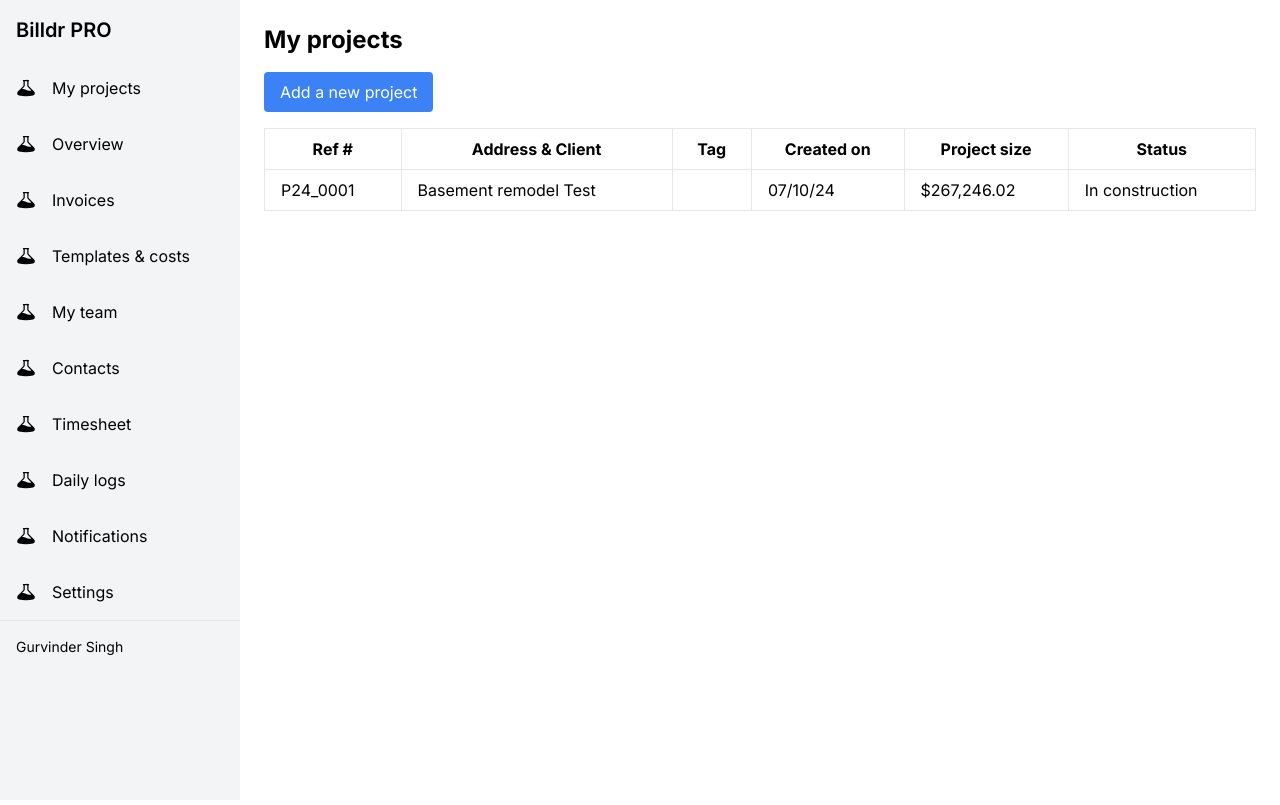
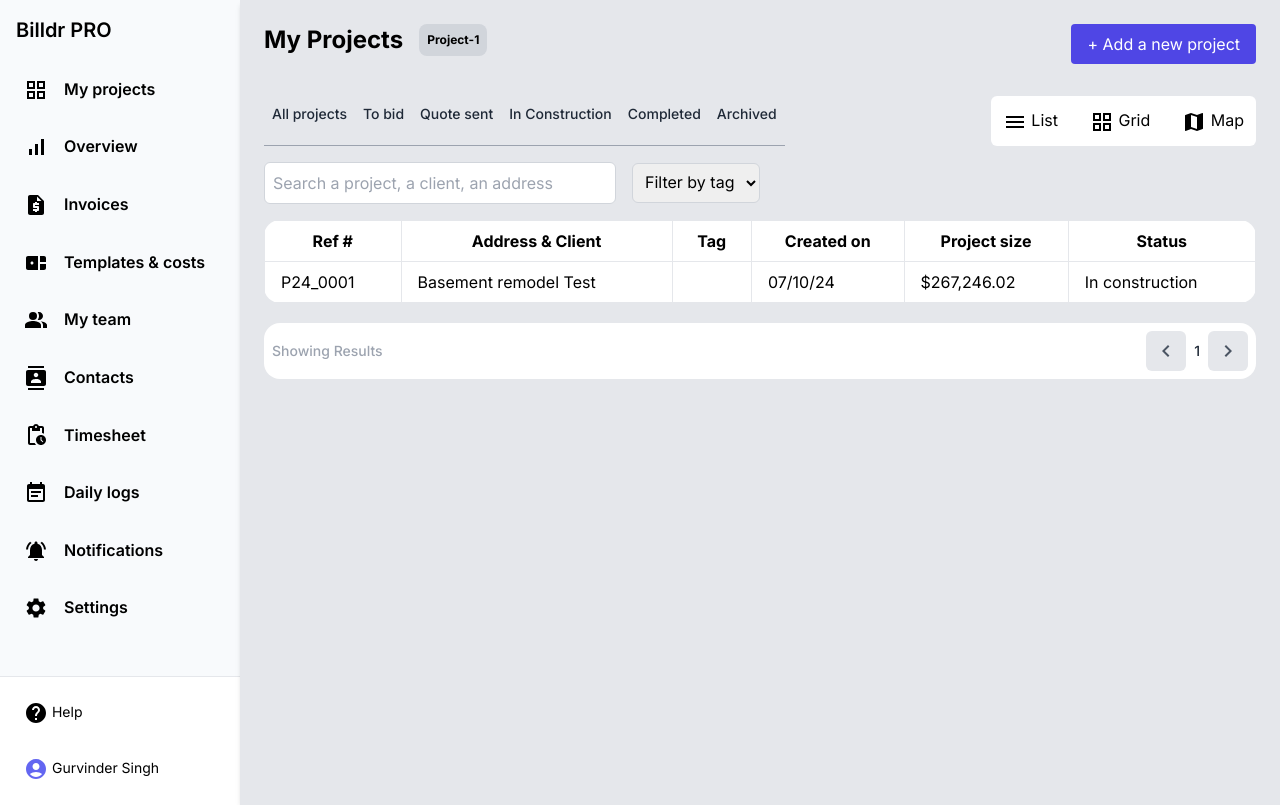
Before and after one commit to gursewak8427/prosbro, a Next.js app: page /my-projects in a window 1280 px wide. Built offline with nearby package versions, Linux system fonts and the light colour scheme.

Commit message:
added side bar and my project page

```diff
--- a/src/app/(website)/_components/sidebar.js
+++ b/src/app/(website)/_components/sidebar.js
@@ -1,35 +1,53 @@
 // Sidebar.js
 import React from 'react';
-import { BeakerIcon } from '@heroicons/react/24/solid'
+import Link from 'next/link';
+import GridViewIcon from '@mui/icons-material/GridView';
+import SignalCellularAltIcon from '@mui/icons-material/SignalCellularAlt';
+import RequestQuoteIcon from '@mui/icons-material/RequestQuote';
+import BentoIcon from '@mui/icons-material/Bento';
+import PeopleAltIcon from '@mui/icons-material/PeopleAlt';
+import ContactsIcon from '@mui/icons-material/Contacts';
+import PendingActionsIcon from '@mui/icons-material/PendingActions';
+import EventNoteIcon from '@mui/icons-material/EventNote';
+import NotificationsActiveIcon from '@mui/icons-material/NotificationsActive';
+import SettingsIcon from '@mui/icons-material/Settings';
+import HelpIcon from '@mui/icons-material/Help';
+import AccountCircleIcon from '@mui/icons-material/AccountCircle';
+
 
 
 const Sidebar = () => {
   const items = [
-    { text: 'My projects', icon: <BeakerIcon className="h-5 w-5" /> },
-    { text: 'Overview', icon: <BeakerIcon className="h-5 w-5" /> },
-    { text: 'Invoices', icon: <BeakerIcon className="h-5 w-5" /> },
-    { text: 'Templates & costs', icon: <BeakerIcon className="h-5 w-5" /> },
-    { text: 'My team', icon: <BeakerIcon className="h-5 w-5" /> },
-    { text: 'Contacts', icon: <BeakerIcon className="h-5 w-5" /> },
-    { text: 'Timesheet', icon: <BeakerIcon className="h-5 w-5" /> },
-    { text: 'Daily logs', icon: <BeakerIcon className="h-5 w-5" /> },
-    { text: 'Notifications', icon: <BeakerIcon className="h-5 w-5" /> },
-    { text: 'Settings', icon: <BeakerIcon className="h-5 w-5" /> },
+    { text: 'My projects', icon: <GridViewIcon className="h-5 w-5" />, href: '/my-projects' },
+    { text: 'Overview', icon: <SignalCellularAltIcon className="h-5 w-5" />, href: '/overview' },
+    { text: 'Invoices', icon: <RequestQuoteIcon className="h-5 w-5" />, href: '/invoices' },
+    { text: 'Templates & costs', icon: <BentoIcon className="h-5 w-5" />, href: '/templates-costs' },
+    { text: 'My team', icon: <PeopleAltIcon className="h-5 w-5" />, href: '/team' },
+    { text: 'Contacts', icon: <ContactsIcon className="h-5 w-5" />, href: '/contacts' },
+    { text: 'Timesheet', icon: <PendingActionsIcon className="h-5 w-5" />, href: '/timesheet' },
+    { text: 'Daily logs', icon: <EventNoteIcon className="h-5 w-5" />, href: '/daily-logs' },
+    { text: 'Notifications', icon: <NotificationsActiveIcon className="h-5 w-5" />, href: '/notifications' },
+    { text: 'Settings', icon: <SettingsIcon className="h-5 w-5" />, href: '/settings' },
   ];
 
   return (
-    <div className="w-60 bg-gray-100 h-screen">
+    <div className="w-60  h-full bg-slate-50">
       <div className="text-xl font-semibold p-4">Billdr PRO</div>
-      <ul>
+      <ul className='px-2 '>
         {items.map((item, index) => (
-          <li key={index} className="flex items-center p-4 hover:bg-gray-200 cursor-pointer">
-            <span className="mr-4">{item.icon}</span>
-            <span>{item.text}</span>
-          </li>
+          <Link href={item.href} key={index}>
+            <li className="group flex items-center font-semibold p-4 hover:bg-gray-200 cursor-pointer rounded-lg ">
+              <span className="mr-4 group-hover:text-indigo-500 ">{item.icon}</span>
+              <span>{item.text}</span>
+            </li>
+          </Link>
         ))}
       </ul>
-      <div className="border-t p-4">
-        <div className="text-sm">Gurvinder Singh</div>
+      <div className="border-t p-2 mt-10  bg-white ">
+        <div className="text-sm">
+          <h2 className='text-md items-center hover:bg-gray-200 cursor-pointer p-4 rounded-lg'><HelpIcon /> Help</h2>
+          <h2 className='text-md items-center hover:bg-gray-200 cursor-pointer p-4 rounded-lg'>< AccountCircleIcon className='text-indigo-500' /> Gurvinder Singh</h2>
+        </div>
       </div>
     </div>
   );
--- a/src/app/(website)/invoices/page.js
+++ b/src/app/(website)/invoices/page.js
@@ -0,0 +1,9 @@
+import React from 'react'
+
+function page() {
+  return (
+    <div>page</div>
+  )
+}
+
+export default page
--- a/src/app/(website)/my-projects/page.js
+++ b/src/app/(website)/my-projects/page.js
@@ -1,5 +1,10 @@
 // MainContent.js
 import React from 'react';
+import MenuIcon from '@mui/icons-material/Menu';
+import GridViewIcon from '@mui/icons-material/GridView';
+import MapIcon from '@mui/icons-material/Map';
+import KeyboardArrowLeftIcon from '@mui/icons-material/KeyboardArrowLeft';
+import KeyboardArrowRightIcon from '@mui/icons-material/KeyboardArrowRight';
 
 const createData = (ref, address, tag, date, size, status) => {
   return { ref, address, tag, date, size, status };
@@ -11,11 +16,63 @@ const rows = [
 
 const MainContent = () => {
   return (
-    <div className="p-6 flex-1">
-      <div className="text-2xl font-bold mb-4">My projects</div>
-      <button className="bg-blue-500 text-white px-4 py-2 rounded mb-4">Add a new project</button>
+    <div className="p-6 flex-1 bg-gray-200 shadow-md">
+
+      <div className='flex justify-between'>
+        <div>
+          <div className="flex gap-4 text-2xl font-bold mb-4">
+            <h1>My Projects </h1>
+            <p className='flex items-center justify-center text-xs p-2 bg-gray-300 text-center rounded-lg h-full'>Project-1</p>
+          </div>
+        </div>
+        <div>
+          <button className=" text-white px-4 py-2 rounded mb-4 bg-indigo-600 hover:bg-indigo-700 duration-200 "> + Add a new project</button>
+        </div>
+
+      </div>
+
+      <div className='flex justify-between mt-4 mb-4'>
+        <div className="p-2 border-b  border-gray-400">
+          <ul className="flex gap-4 text-gray-800 text-sm font-medium">
+            <li className="hover:text-indigo-500 cursor-pointer transition-colors duration-200">All projects</li>
+            <li className="hover:text-indigo-500 cursor-pointer transition-colors duration-200">To bid</li>
+            <li className="hover:text-indigo-500 cursor-pointer transition-colors duration-200">Quote sent</li>
+            <li className="hover:text-indigo-500 cursor-pointer transition-colors duration-200">In Construction</li>
+            <li className="hover:text-indigo-500 cursor-pointer transition-colors duration-200">Completed</li>
+            <li className="hover:text-indigo-500 cursor-pointer transition-colors duration-200">Archived</li>
+          </ul>
+        </div>
+
+
+        <div className='bg-white p-1 rounded-md'>
+          <ul className='flex gap-4'>
+            <li className='items-center p-2 space-x-2 hover:cursor-pointer hover:bg-slate-200 rounded-md transition-colors duration-200'><MenuIcon className='h-5 w-5' /> List</li>
+            <li className='items-center p-2 space-x-2 hover:cursor-pointer hover:bg-slate-200 rounded-md transition-colors duration-200'><GridViewIcon className='h-5 w-5' /> Grid</li>
+            <li className='items-center p-2 space-x-2 hover:cursor-pointer hover:bg-slate-200 rounded-md transition-colors duration-200'><MapIcon className='h-5 w-5' /> Map</li>
+          </ul>
+        </div>
+
+      </div>
+
+
+      <div className="flex gap-4 items-center w-1/2 mt-4 mb-4">
+        <input
+          type="text"
+          placeholder="Search a project, a client, an address"
+          className="p-2 border border-gray-300 rounded-md w-full"
+        />
+        <select className="p-2 border border-gray-300 rounded-md">
+          <option value="">Filter by tag</option>
+          <option value="project">Project</option>
+          <option value="client">Client</option>
+          <option value="address">Address</option>
+        </select>
+
+      </div>
+
+
       <div className="overflow-x-auto">
-        <table className="min-w-full bg-white">
+        <table className="min-w-full bg-white rounded-2xl">
           <thead>
             <tr>
               <th className="py-2 px-4 border">Ref #</th>
@@ -39,6 +96,18 @@ const MainContent = () => {
             ))}
           </tbody>
         </table>
+        <div className="flex  items-center p-2 bg-white rounded-2xl  justify-between mt-5 mb-5">
+          <p className="text-gray-400 text-sm font-medium">Showing Results</p>
+          <div className="flex items-center gap-2">
+            <button className="flex items-center justify-center p-2 bg-gray-200 rounded-md hover:bg-gray-300 transition-colors duration-200">
+              <KeyboardArrowLeftIcon className="h-5 w-5 text-gray-600" />
+            </button>
+            <p className="text-gray-800 text-sm font-medium">1</p>
+            <button className="flex items-center justify-center p-2 bg-gray-200 rounded-md hover:bg-gray-300 transition-colors duration-200">
+              <KeyboardArrowRightIcon className="h-5 w-5 text-gray-600" />
+            </button>
+          </div>
+        </div>
       </div>
     </div>
   );
```
